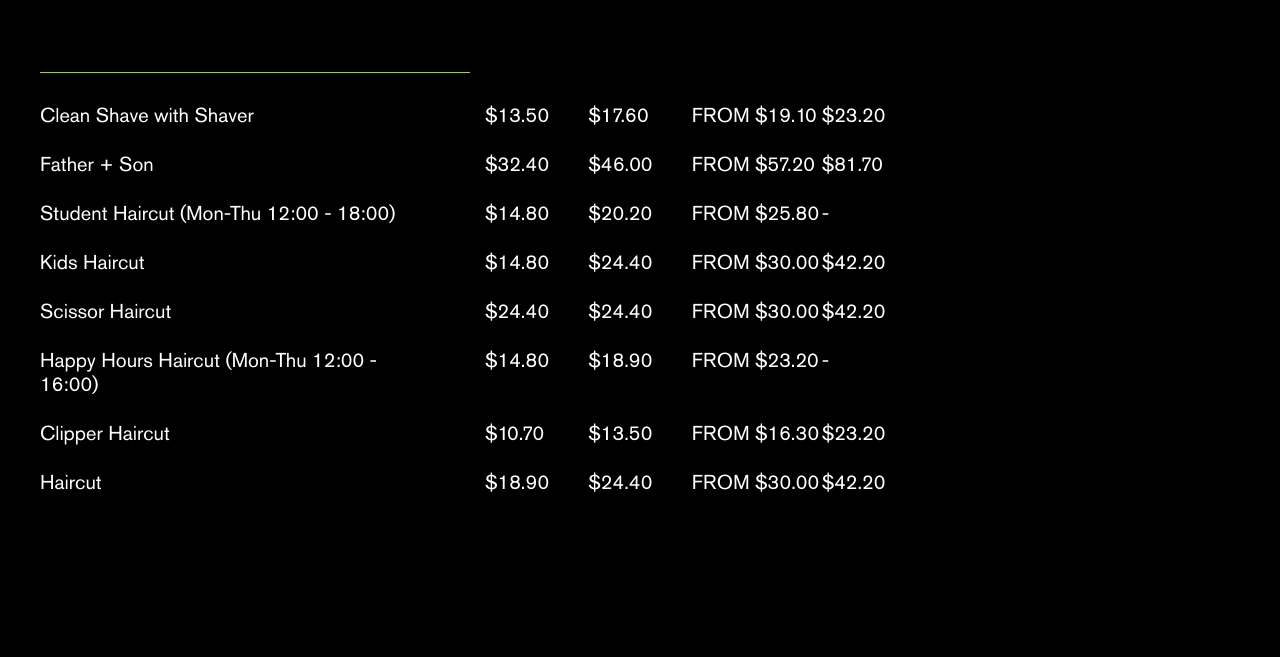
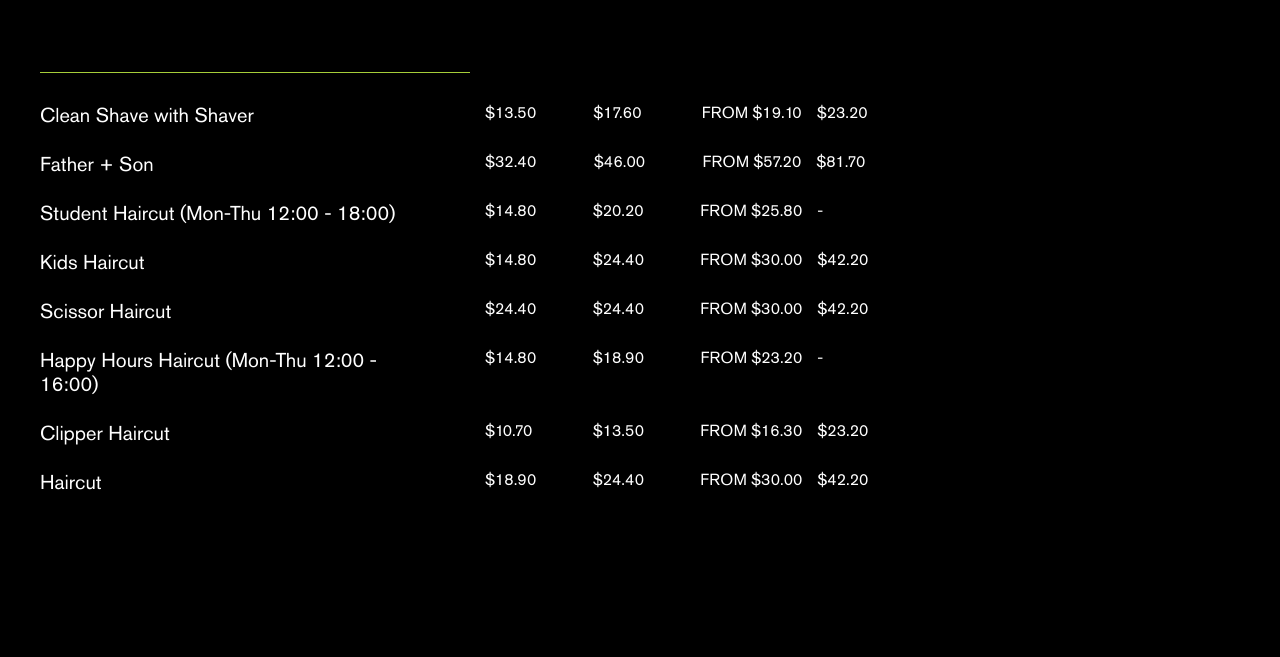
Before and after one commit to tati-b127/the_shave, a plain HTML site: page index.html in a window 1280 px wide. Shown: the part 1568-2225 px from the top of the page. Drawn offline with Linux system fonts and the light colour scheme.

Commit message:
fixed fontsize

```diff
--- a/styles.css
+++ b/styles.css
@@ -2565,7 +2565,7 @@ body.-home .home-scrin .container {
 
 .services-tabs__item .services-line .services-line__price {
     font-family: AkzidenzGroteskPro-britva, sans-serif;
-    font-size: 30px;
+    font-size: 22px;
     font-weight: 400;
     line-height: 1.2;
     padding: 0 0 0 40px;
@@ -2576,13 +2576,13 @@ body.-home .home-scrin .container {
 
 @media screen and (max-width: 1800px) {
     .services-tabs__item .services-line .services-line__price {
-        font-size: 24px
+        font-size: 18px
     }
 }
 
 @media screen and (max-width: 1600px) {
     .services-tabs__item .services-line .services-line__price {
-        font-size: 20px;
+        font-size: 16px;
         padding: 0 0 0 15px;
         width: 130px
     }
```
